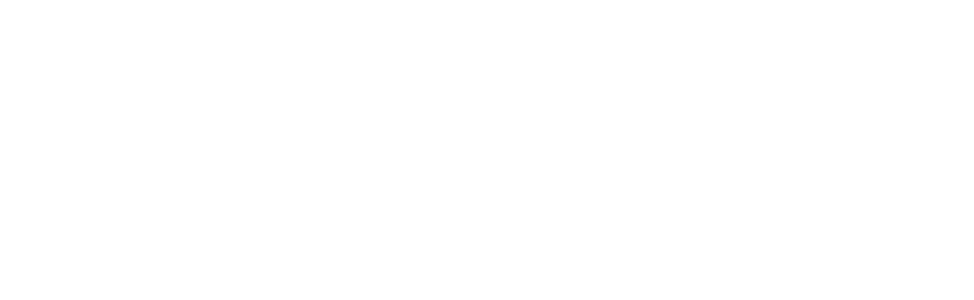
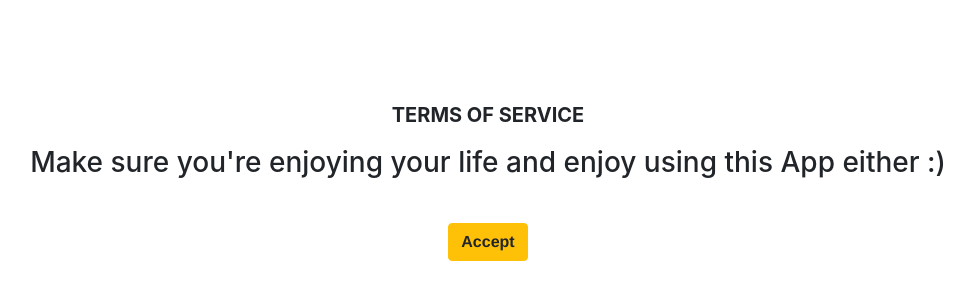
Before and after one commit to MarwanEsm/Currency-Rate-Exchange, a React (Create React App) app: page /Screen in a window 1280 px wide. Shown: the part 156-456 px from the top of the page, without its empty margins (152-1126 px from the left). Built offline with nearby package versions, Linux system fonts and the light colour scheme.

Commit message:
Adding terms and conditions

```diff
--- a/src/App.js
+++ b/src/App.js
@@ -5,7 +5,7 @@ import LogInScreen from "./LogInscreen/LogInScreen";
 import CurrenciesListScreen from "./CurrenciesListscreen/CurrenciesListScreen";
 // import CurrenciesExchangeRateList from './CurrenciesListscreen/CurrenciesExchangeRateList'
 import RegistrationScreen from "./RegistrationScreen/RegistrationScreen";
-import TermsAndConditionsScreen from "./TermsAndConditions/TermsAndConditionsScreen";
+import Screen from "./TermsAndConditions/Screen";
 import { BrowserRouter as Router, Switch, Route } from "react-router-dom";
 
 
@@ -27,10 +27,9 @@ export default function App() {
           <Route path="/RegistrationScreen">
             <RegistrationScreen />
           </Route>
-          <Route path="/TermsAndConditionsScreen">
-            <TermsAndConditionsScreen />
+          <Route exact path="/Screen">
+            <Screen />
           </Route>
-
         </Switch>
       </div>
     </Router>
--- a/src/RegistrationScreen/RegistrationScreen.js
+++ b/src/RegistrationScreen/RegistrationScreen.js
@@ -49,7 +49,7 @@ function RegistrationScreen() {
         <Form.Group controlId="formBasicCheckbox" style={groupStyle}>
           <Form.Check type="checkbox" />
           <a
-            href="/TermsAndConditions/ConditionsReg"
+            href="/TermsAndConditions/Screen"
             style={a1Style}
             data-ng-init="resp()"
           >
--- /dev/null
+++ b/src/TermsAndConditions/Screen.js
@@ -0,0 +1,42 @@
+import React from "react";
+import "bootstrap/dist/css/bootstrap.min.css";
+import Button from "react-bootstrap/Button";
+import { useHistory } from "react-router-dom";
+
+function Screen() {
+  const history = useHistory();
+  const goBacktoRegScreen = (event) => {
+    event.preventDefault();
+    history.push("/RegistrationsScreen/RegistrationsScreen");
+  };
+  return (
+    <div>
+      <p style={pStyle}>TERMS OF SERVICE</p>
+      <h3>
+        Make sure you're enjoying your life and enjoy using this App either :)
+      </h3>
+      <Button
+        variant="warning"
+        type="submit"
+        style={buttonStyle}
+        onClick={goBacktoRegScreen}
+      >
+        Accept
+      </Button>
+    </div>
+  );
+}
+
+const pStyle = {
+  marginTop: "20%",
+  fontWeight: "bold",
+  fontSize: 20,
+};
+
+const buttonStyle = {
+  marginTop: 35,
+  fontFamily: "Helvetica",
+  fontWeight: "bold",
+};
+
+export default Screen;
--- a/src/TermsAndConditions/TermsAndConditionsScreen.js
+++ /dev/null
@@ -1,44 +0,0 @@
-import React from 'react';
-import "bootstrap/dist/css/bootstrap.min.css";
-import Button from "react-bootstrap/Button";
-import { useHistory } from "react-router-dom";
-
-
-function TermsAndConditionsScreen() {
-    const history = useHistory();
-    const goBacktoRegScreen = (event) => {
-      event.preventDefault();
-      history.push("/RegistrationsScreen/RegistrationsScreen");
-    };
-    return (
-      <div>
-        <p style={pStyle}>TERMS OF SERVICE</p>
-        <h3>
-          Make sure you're enjoying your life and enjoy using this App either :)
-        </h3>
-        <Button
-          variant="warning"
-          type="submit"
-          style={buttonStyle}
-          onClick={goBacktoRegScreen}
-        >
-          Accept
-        </Button>
-      </div>
-    );
-}
-
-
-const pStyle = {
-    marginTop: '20%',
-    fontWeight: 'bold',
-    fontSize:20,
-}
-
-const buttonStyle = {
-  marginTop: 35,
-  fontFamily: "Helvetica",
-  fontWeight: "bold",
-};
-
-export default TermsAndConditionsScreen;
```
Also changed, not shown: 1 other file (tests, documents, lock files or other folders).
